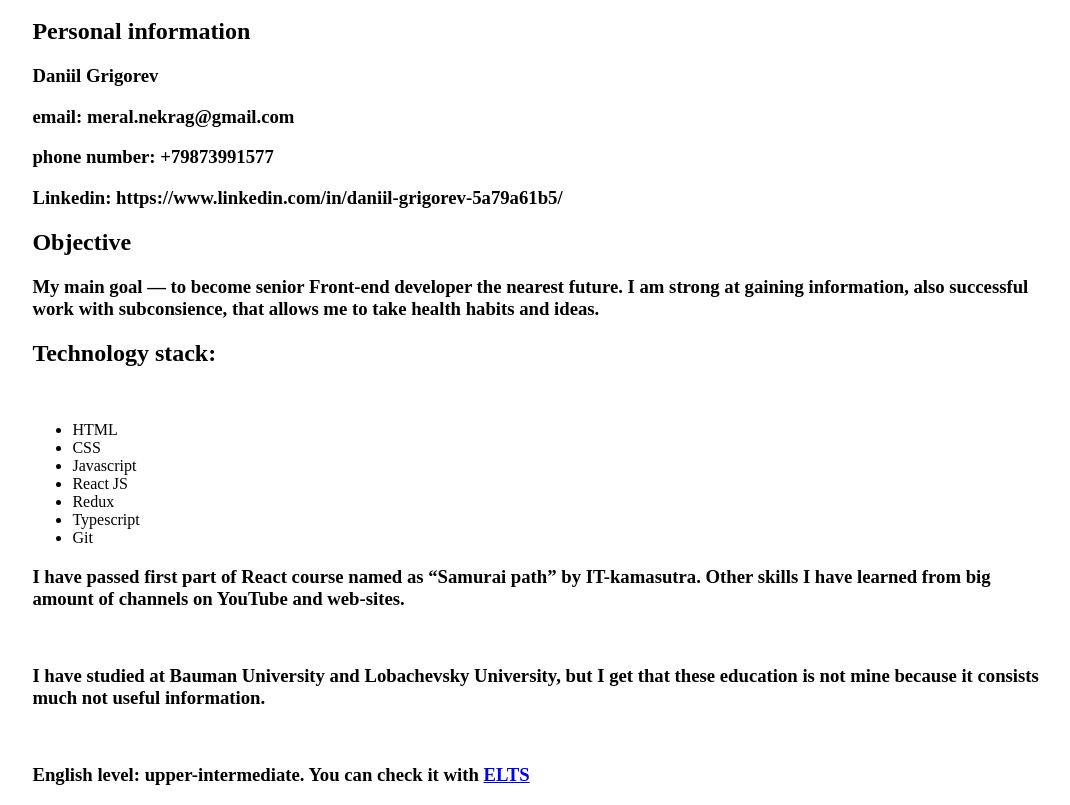
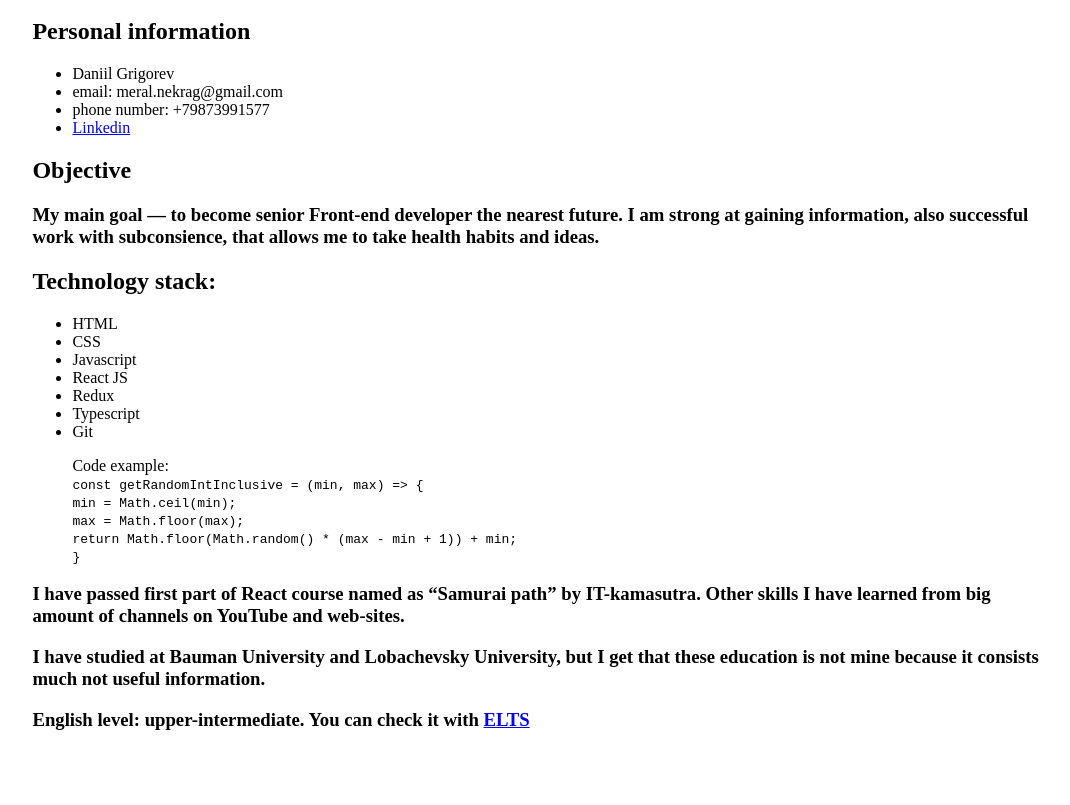
Before and after one commit to FeralDaro/rsschool-cv, a plain HTML site: page index.html in a window 1280 px wide. Shown: the part 273-1078 px from the top of the page, without its empty margins (102-1172 px from the left). After the commit the page ends 1023 px from the top, so only its background shows below. Drawn offline with Linux system fonts and the light colour scheme.

Commit message:
feat: add code example

```diff
--- a/index.html
+++ b/index.html
@@ -13,10 +13,12 @@
     </header>
     <section>
         <h2>Personal information</h2>
-        <h3>Daniil Grigorev</h3>
-        <h3>email: meral.nekrag@gmail.com</h3>
-        <h3>phone number: +79873991577</h3>
-        <h3>Linkedin: https://www.linkedin.com/in/daniil-grigorev-5a79a61b5/</h3>
+        <ul>
+            <li>Daniil Grigorev</li>
+            <li>email: meral.nekrag@gmail.com</li>
+            <li>phone number: +79873991577</li>
+            <li><a href="https://www.linkedin.com/in/daniil-grigorev-5a79a61b5/">Linkedin</a></li>
+        </ul>
     </section>
     <h2>Objective</h2>
     <h3>My main goal — to become senior Front-end developer the nearest future.
@@ -24,7 +26,6 @@
         that allows me to take health habits and ideas.</h3>
     <main>
         <h2>Technology stack:</h2>
-        <br>
         <ul>
             <li>HTML</li>
             <li>CSS</li>
@@ -34,12 +35,24 @@
             <li>Typescript</li>
             <li>Git</li>
         </ul>
+        <figure>
+            <figcaption>
+                Code example: <br>
+            </figcaption>
+            <code>
+                const getRandomIntInclusive = (min, max) => {<br>
+                min = Math.ceil(min);<br>
+                max = Math.floor(max);<br>
+                return Math.floor(Math.random() * (max - min + 1)) + min; <br>
+                }
+            </code>
+        </figure>
     </main>
     <footer>
         <h3>I have passed first part of React course named as “Samurai path” by IT-kamasutra.
-            Other skills I have learned from big amount of channels on YouTube and web-sites.</h3><br>
+            Other skills I have learned from big amount of channels on YouTube and web-sites.</h3>
         <h3>I have studied at Bauman University and Lobachevsky University, but I get that
-            these education is not mine because it consists much not useful information.</h3><br>
+            these education is not mine because it consists much not useful information.</h3>
         <h3>English level: upper-intermediate. You can check it with <a
                 href="https://www.efset.org/cert/YQR12z">ELTS</a></h3>
     </footer>
```
